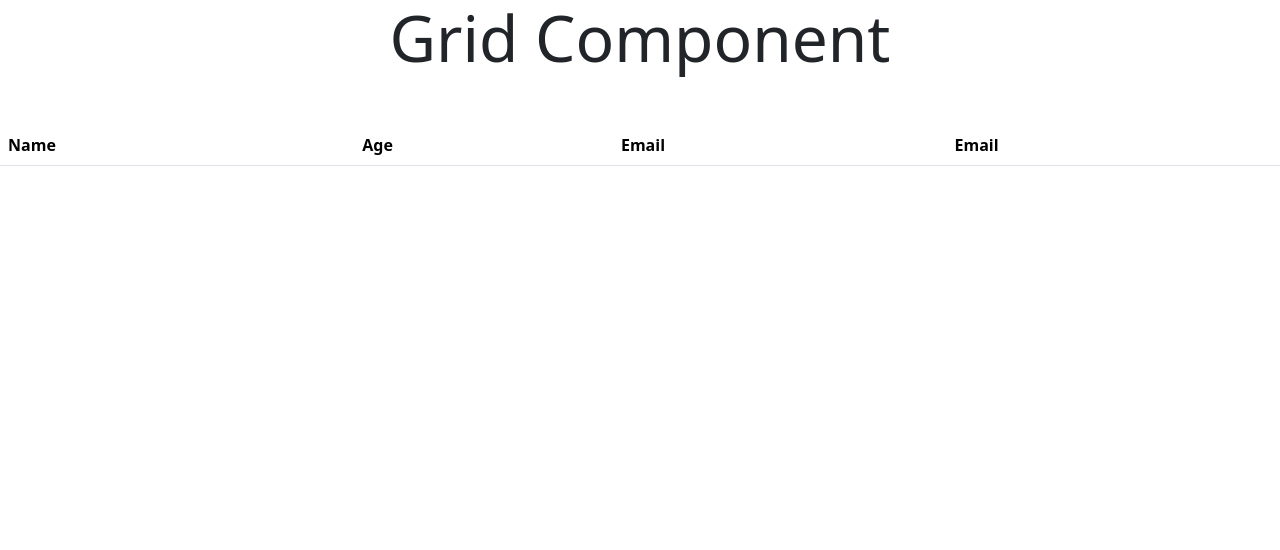
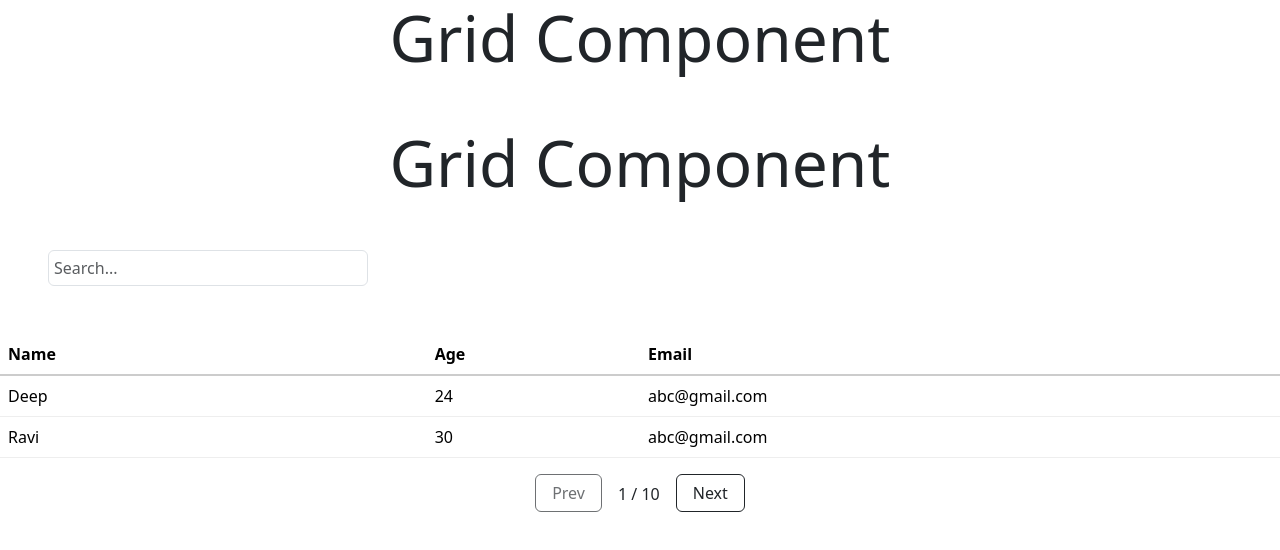
Before and after one commit to deepthakkardash/Grid-Component, a React (Vite) app: page / in a window 1280 px wide. Shown: the top 550 px of the page. Built offline with nearby package versions, Linux system fonts and the light colour scheme.

Commit message:
pending 4-12-25

```diff
--- a/src/App.jsx
+++ b/src/App.jsx
@@ -1,14 +1,16 @@
 import 'bootstrap/dist/css/bootstrap.min.css';
 import DataGrid from './DataGrid';
+import { useMemo, useState } from 'react';
+import TableUse from './Component/TableUse';
 
 
 function App() {
 
   const columns = [
-  { field: "name", headerName: "Name", width: 200 },
+  { field: "name", headerName: "Name", width: 200 , isSort: true, color: "red"},
   { field: "age", headerName: "Age", width: 100 },
-  { field: "email", headerName: "Email", width:300},
   { field: "email", headerName: "Email", width:300}
+  // { field: "email", headerName: "Email", width:300}
 ];
 
 const data = [
@@ -19,19 +21,78 @@ const data = [
   { name: "Amit", "age": 40 , email: "abc@gmail.com"},
 ];
 
+  // const [sortConfig, setSortConfig] = useState(null);
+  // const [page, setPage] = useState(1);
+  // const [search, setSearch] = useState("");
+
+
+
+// Filtering
+  // const filteredData = useMemo(() => {
+  //   if (!filterable || search.trim() === "") return data;
+  //   return data.filter((row) =>
+  //     Object.values(row)
+  //       .join(" ")
+  //       .toLowerCase()
+  //       .includes(search.toLowerCase())
+  //   );
+  // }, [data, search, filterable]);
+
+  // // Sorting
+  // const sortedData = useMemo(() => {
+  //   if (!sortConfig) return filteredData;
+
+  //   return [...filteredData].sort((a, b) => {
+  //     const field = sortConfig.field;
+
+  //     if (a[field] < b[field]) return sortConfig.direction === "asc" ? -1 : 1;
+  //     if (a[field] > b[field]) return sortConfig.direction === "asc" ? 1 : -1;
+  //     return 0;
+  //   });
+  // }, [filteredData, sortConfig]);
+
+  // // Pagination
+  // const paginatedData = useMemo(() => {
+  //   const start = (page - 1) * pageSize;
+  //   return sortedData.slice(start, start + pageSize);
+  // }, [sortedData, page, pageSize]);
+
+  // const totalPages = Math.ceil(sortedData.length / pageSize);
+
+  // const handleSort = (field) => {
+  //   if (!sortable) return;
+
+  //   setSortConfig((prev) => {
+  //     if (prev?.field === field) {
+  //       return {
+  //         field,
+  //         direction: prev.direction === "asc" ? "desc" : "asc",
+  //       };
+  //     }
+  //     return { field, direction: "asc" };
+  //   });
+  // };
+
+  // const handleData=(sortc, pa, se)=>{
+  //   setSortConfig(sortc);
+  //   setPage(pa);
+  //   setSearch(se);
+  // }
+
 
 
   return (
     <>
       <h1 className='display-3 text-center mb-5'>Grid Component</h1>
 
-        <DataGrid
+        <TableUse
           columns={columns}
           data={data}
           pageSize={2}
           sortable={true}
           filterable={true}
-          onRowClick={(row) => alert(JSON.stringify(row))}
+          // onRowClick={(row) => alert(JSON.stringify(row))}
+
         />
 
     </>
--- /dev/null
+++ b/src/Component/TableUse.jsx
@@ -0,0 +1,92 @@
+import { useMemo, useState } from "react";
+import DataGrid from "../DataGrid";
+
+export default function TableUse({
+  columns,
+  data,
+  pageSize = 5,
+//   onRowClick,
+  sortable = false,
+  filterable = false,
+  changeData
+}) {
+
+      const [sortConfig, setSortConfig] = useState(null);
+      const [page, setPage] = useState(1);
+      const [search, setSearch] = useState("");
+
+
+
+
+      // Filtering
+        const filteredData = useMemo(() => {
+          if (!filterable || search.trim() === "") return data;
+          return data.filter((row) =>
+            Object.values(row)
+              .join(" ")
+              .toLowerCase()
+              .includes(search.toLowerCase())
+          );
+        }, [data, search, filterable]);
+
+        // Sorting
+        const sortedData = useMemo(() => {
+          if (!sortConfig) return filteredData;
+
+          return [...filteredData].sort((a, b) => {
+            const field = sortConfig.field;
+
+            if (a[field] < b[field]) return sortConfig.direction === "asc" ? -1 : 1;
+            if (a[field] > b[field]) return sortConfig.direction === "asc" ? 1 : -1;
+            return 0;
+          });
+        }, [filteredData, sortConfig]);
+
+        // Pagination
+        const paginatedData = useMemo(() => {
+          const start = (page - 1) * pageSize;
+          return sortedData.slice(start, start + pageSize);
+        }, [sortedData, page, pageSize]);
+
+        const totalPages = Math.ceil(sortedData.length / pageSize);
+
+        const handleSort = (field) => {
+          if (!sortable) return;
+
+          setSortConfig((prev) => {
+            if (prev?.field === field) {
+              return {
+                field,
+                direction: prev.direction === "asc" ? "desc" : "asc",
+              };
+            }
+            return { field, direction: "asc" };
+          });
+        };
+
+
+        const handleData=(sortc, pa, se)=>{
+        setSortConfig(sortc);
+        setPage(pa);
+        setSearch(se);
+        }
+
+        return (
+            <>
+
+            <h1 className='display-3 text-center mb-5'>Grid Component</h1>
+
+                    <DataGrid
+                      columns={columns}
+                      data={paginatedData}
+                      pageSize={2}
+                      sortable={true}
+                      filterable={true}
+                      onRowClick={(row) => alert(JSON.stringify(row))}
+                      changeData={handleData}
+                    />
+
+            </>
+        )
+
+}
--- a/src/DataGrid.jsx
+++ b/src/DataGrid.jsx
@@ -1,12 +1,13 @@
-import React, { useState, useMemo } from "react";
+import React, { useState, useMemo, useEffect } from "react";
 
 export default function DataGrid({
   columns,
   data,
   pageSize = 5,
   onRowClick,
-  sortable = true,
+  sortable = false,
   filterable = false,
+  changeData
 }) {
 
   let i=1;
@@ -18,27 +19,49 @@ export default function DataGrid({
   console.log("sortable: "+sortable);
   console.log("filterable: "+filterable);
 
+  let totalPages=10;
 
 
 
-  return(<>
 
-      <table className="table">
-        <thead>
-          <tr>
-            {columns.map((col)=>{
-              return(
-              <th key={i++}>{col.headerName}</th>
-            )})}
-          </tr>
-        </thead>
-        <tbody>
+  // return(<>
 
-        </tbody>
-      </table>
+  //   {
+  //     filterable && (
+  //       <div>
+  //         <input type="text" className="form-control" placeholder="Search"></input>
+  //       </div>
+  //     )
+  //   }
+
+  //     <table className="table w-75 mt-5 mx-auto">
+  //       <thead>
+  //         <tr>
+  //           {columns.map((col)=>{
+  //             return(
+  //             <th key={i++}>{col.headerName}</th>
+  //           )})}
+  //         </tr>
+  //       </thead>
+  //       <tbody>
+  //           {
+  //             data.map((row, idx)=>{
+  //               return (
+  //                 <tr key={idx}>
+  //                   {columns.map((col)=>{
+  //                     <td key={col.field}>
+  //                       {row[col.field]}
+  //                     </td>
+  //                   })}
+  //                 </tr>
+  //               )
+  //             })
+  //           }
+  //       </tbody>
+  //     </table>
 
 
-  </>);
+  // </>);
 
 
 
@@ -53,143 +76,102 @@ export default function DataGrid({
 
 
 
-  // const [sortConfig, setSortConfig] = useState(null);
-  // const [page, setPage] = useState(1);
-  // const [search, setSearch] = useState("");
+  const [sortConfig, setSortConfig] = useState(null);
+  const [page, setPage] = useState(1);
+  const [search, setSearch] = useState("");
 
-  // // Filtering
-  // const filteredData = useMemo(() => {
-  //   if (!filterable || search.trim() === "") return data;
-  //   return data.filter((row) =>
-  //     Object.values(row)
-  //       .join(" ")
-  //       .toLowerCase()
-  //       .includes(search.toLowerCase())
-  //   );
-  // }, [data, search, filterable]);
+  useEffect(()=>{
+    changeData(sortConfig,page,search)
+  },[sortConfig,page,search])
 
-  // // Sorting
-  // const sortedData = useMemo(() => {
-  //   if (!sortConfig) return filteredData;
 
-  //   return [...filteredData].sort((a, b) => {
-  //     const field = sortConfig.field;
+  return (
+    <div style={{ width: "100%" }}>
+      {filterable && (
+        // <div className="d-flex flex-row justify-content-center align-items-center">
 
-  //     if (a[field] < b[field]) return sortConfig.direction === "asc" ? -1 : 1;
-  //     if (a[field] > b[field]) return sortConfig.direction === "asc" ? 1 : -1;
-  //     return 0;
-  //   });
-  // }, [filteredData, sortConfig]);
+        <input
+          type="text"
+          className=" form-control w-25 align-items-center ms-5 h-4 mb-5"
+          placeholder="Search..."
+          style={{ marginBottom: 10, padding: 5 }}
+          value={search}
+          onChange={(e) => setSearch(e.target.value)}
+        />
 
-  // // Pagination
-  // const paginatedData = useMemo(() => {
-  //   const start = (page - 1) * pageSize;
-  //   return sortedData.slice(start, start + pageSize);
-  // }, [sortedData, page, pageSize]);
+        // </div>
+      )}
 
-  // const totalPages = Math.ceil(sortedData.length / pageSize);
+      <table style={{ width: "100%", borderCollapse: "collapse" }} className="table ">
+        <thead>
+          <tr>
+            {columns.map((col) => (
+              <th
+                key={col.field}
+                onClick={() => handleSort(col.field)}
+                scope="col"
+                style={{
+                  width: col.width,
+                  cursor: sortable ? "pointer" : "default",
+                  padding: "8px",
+                  borderBottom: "2px solid #ccc",
+                }}
+                aria-sort={
+                  sortConfig?.field === col.field
+                    ? sortConfig.direction === "asc"
+                      ? "ascending"
+                      : "descending"
+                    : "none"
+                }
+              >
+                {col.headerName}
+                {sortConfig?.field === col.field &&
+                  (sortConfig.direction === "asc" ? " ↑" : " ↓")}
+              </th>
+            ))}
+          </tr>
+        </thead>
 
-  // const handleSort = (field) => {
-  //   if (!sortable) return;
+        <tbody>
+          {data.length === 0 ? (
+            <tr>
+              <td colSpan={columns.length} >
+                No data available
+              </td>
+            </tr>
+          ) : (
+            data.map((row, idx) => (
+              <tr
+                key={idx}
+                onClick={() => onRowClick?.(row)}
+               className=""
+              >
+                {columns.map((col) => (
+                  <td
+                    key={col.field}
+                    style={{ padding: "8px", borderBottom: "1px solid #eee" }}
+                  >
+                    {row[col.field]}
+                  </td>
+                ))}
+              </tr>
+            ))
+          )}
+        </tbody>
+      </table>
 
-  //   setSortConfig((prev) => {
-  //     if (prev?.field === field) {
-  //       return {
-  //         field,
-  //         direction: prev.direction === "asc" ? "desc" : "asc",
-  //       };
-  //     }
-  //     return { field, direction: "asc" };
-  //   });
-  // };
-
-  // return (
-  //   <div style={{ width: "100%" }}>
-  //     {filterable && (
-  //       // <div className="d-flex flex-row justify-content-center align-items-center">
-
-  //       <input
-  //         type="text"
-  //         className=" form-control w-25 align-items-center ms-5 h-4 mb-5"
-  //         placeholder="Search..."
-  //         style={{ marginBottom: 10, padding: 5 }}
-  //         value={search}
-  //         onChange={(e) => setSearch(e.target.value)}
-  //       />
-
-  //       // </div>
-  //     )}
-
-  //     <table style={{ width: "100%", borderCollapse: "collapse" }} className="table ">
-  //       <thead>
-  //         <tr>
-  //           {columns.map((col) => (
-  //             <th
-  //               key={col.field}
-  //               onClick={() => handleSort(col.field)}
-  //               scope="col"
-  //               style={{
-  //                 width: col.width,
-  //                 cursor: sortable ? "pointer" : "default",
-  //                 padding: "8px",
-  //                 borderBottom: "2px solid #ccc",
-  //               }}
-  //               aria-sort={
-  //                 sortConfig?.field === col.field
-  //                   ? sortConfig.direction === "asc"
-  //                     ? "ascending"
-  //                     : "descending"
-  //                   : "none"
-  //               }
-  //             >
-  //               {col.headerName}
-  //               {sortConfig?.field === col.field &&
-  //                 (sortConfig.direction === "asc" ? " ↑" : " ↓")}
-  //             </th>
-  //           ))}
-  //         </tr>
-  //       </thead>
-
-  //       <tbody>
-  //         {paginatedData.length === 0 ? (
-  //           <tr>
-  //             <td colSpan={columns.length} >
-  //               No data available
-  //             </td>
-  //           </tr>
-  //         ) : (
-  //           paginatedData.map((row, idx) => (
-  //             <tr
-  //               key={idx}
-  //               onClick={() => onRowClick?.(row)}
-  //              className=""
-  //             >
-  //               {columns.map((col) => (
-  //                 <td
-  //                   key={col.field}
-  //                   style={{ padding: "8px", borderBottom: "1px solid #eee" }}
-  //                 >
-  //                   {row[col.field]}
-  //                 </td>
-  //               ))}
-  //             </tr>
-  //           ))
-  //         )}
-  //       </tbody>
-  //     </table>
-
-  //     {/* Pagination */}
-  //     <div className="d-flex flex-row gap-3 justify-content-center">
-  //       <button className="btn btn-outline-dark px-3" disabled={page === 1} onClick={() => setPage(page - 1)}>
-  //         Prev
-  //       </button>
-  //       <span className="mt-2">
-  //         {page} / {totalPages}
-  //       </span>
-  //       <button className="btn btn-outline-dark px-3" disabled={page === totalPages}  onClick={() => setPage(page + 1)}>
-  //         Next
-  //       </button>
-  //     </div>
-  //   </div>
-  // );
+      {/* Pagination */}
+      <div className="d-flex flex-row gap-3 justify-content-center">
+        <button className="btn btn-outline-dark px-3" disabled={page === 1} onClick={() => setPage(page - 1)}>
+          Prev
+        </button>
+        <span className="mt-2">
+          {page} / {totalPages}
+        </span>
+        <button className="btn btn-outline-dark px-3" disabled={page === totalPages}  onClick={() => setPage(page + 1)}>
+          Next
+        </button>
+      </div>
+    </div>
+  );
 }
```
